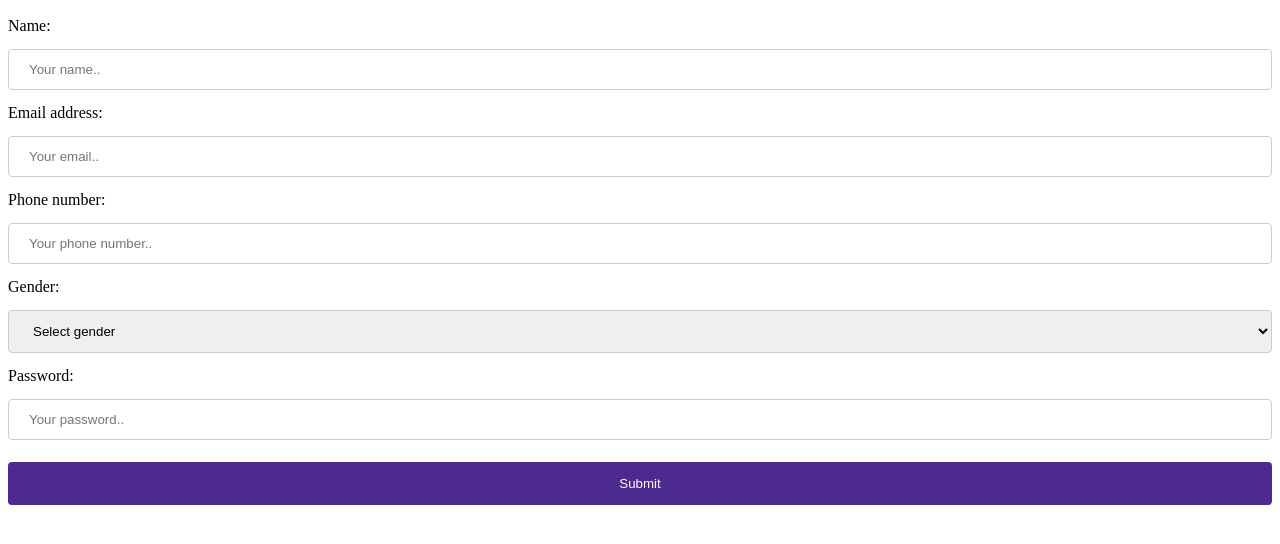
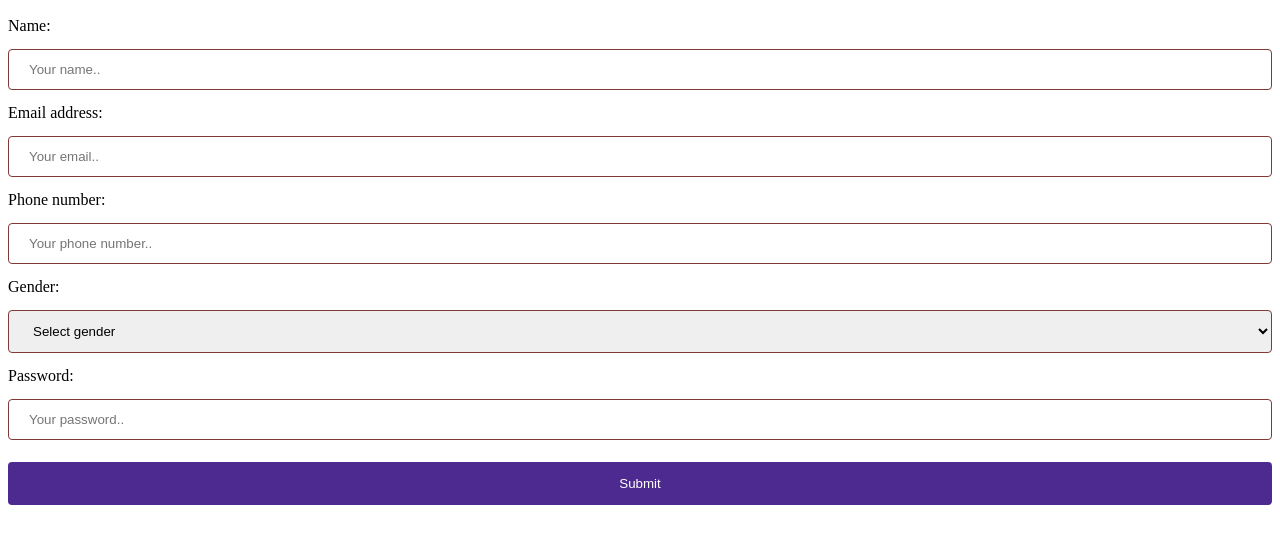
Before and after one commit to Jeraymi/jeraymibase, a plain HTML site: page index.html in a window 1280 px wide. Shown: the part 50-594 px from the top of the page. Drawn offline with Linux system fonts and the light colour scheme.

Commit message:
updated border color

```diff
--- a/index.html
+++ b/index.html
@@ -8,7 +8,7 @@
 		  padding: 12px 20px;
 		  margin: 14px 0;
 		  display: inline-block;
-		  border: 1px solid #ccc;
+		  border: 1px solid #803a3a;
 		  border-radius: 4px;
 		  box-sizing: border-box;
 		}
```
